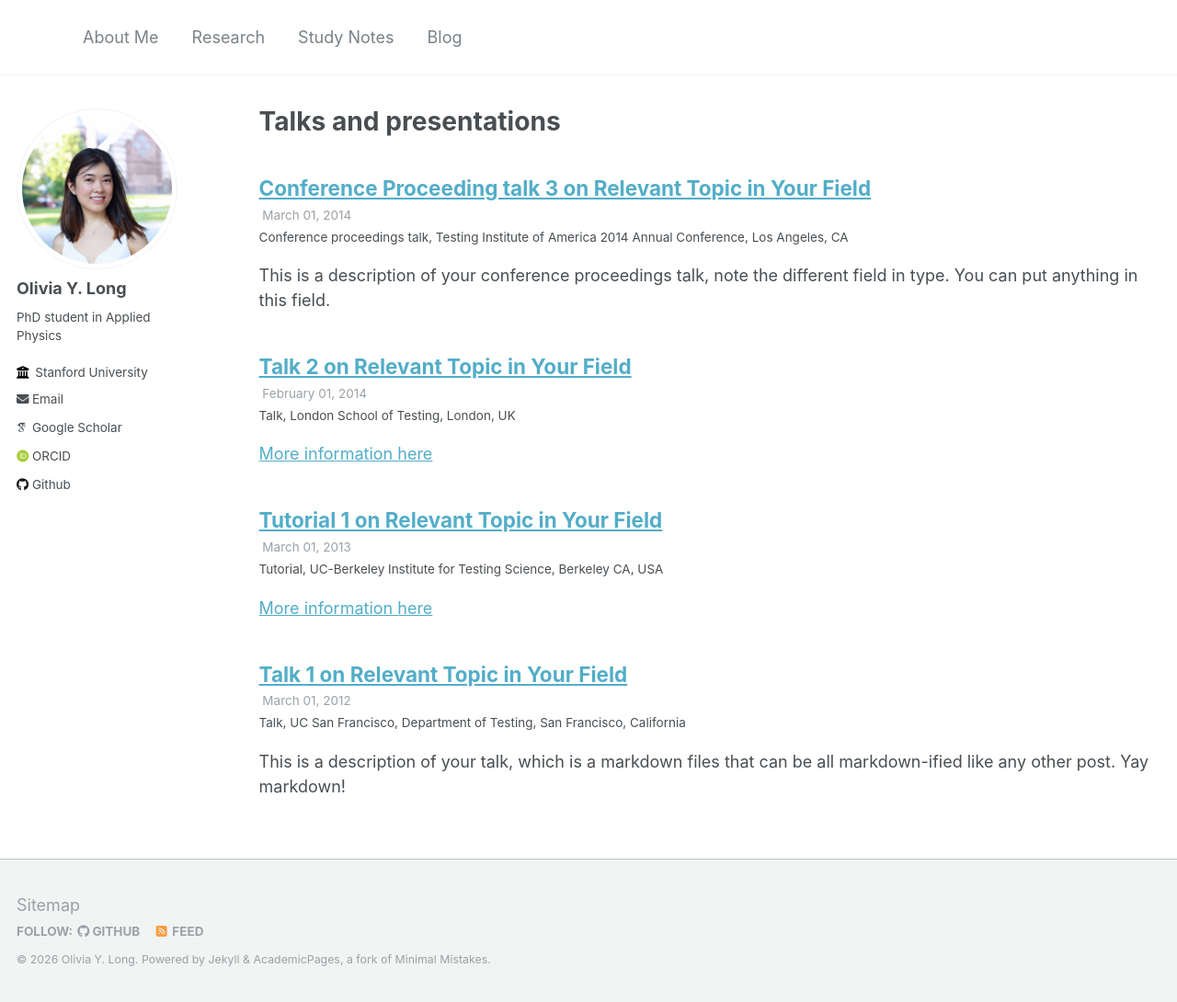
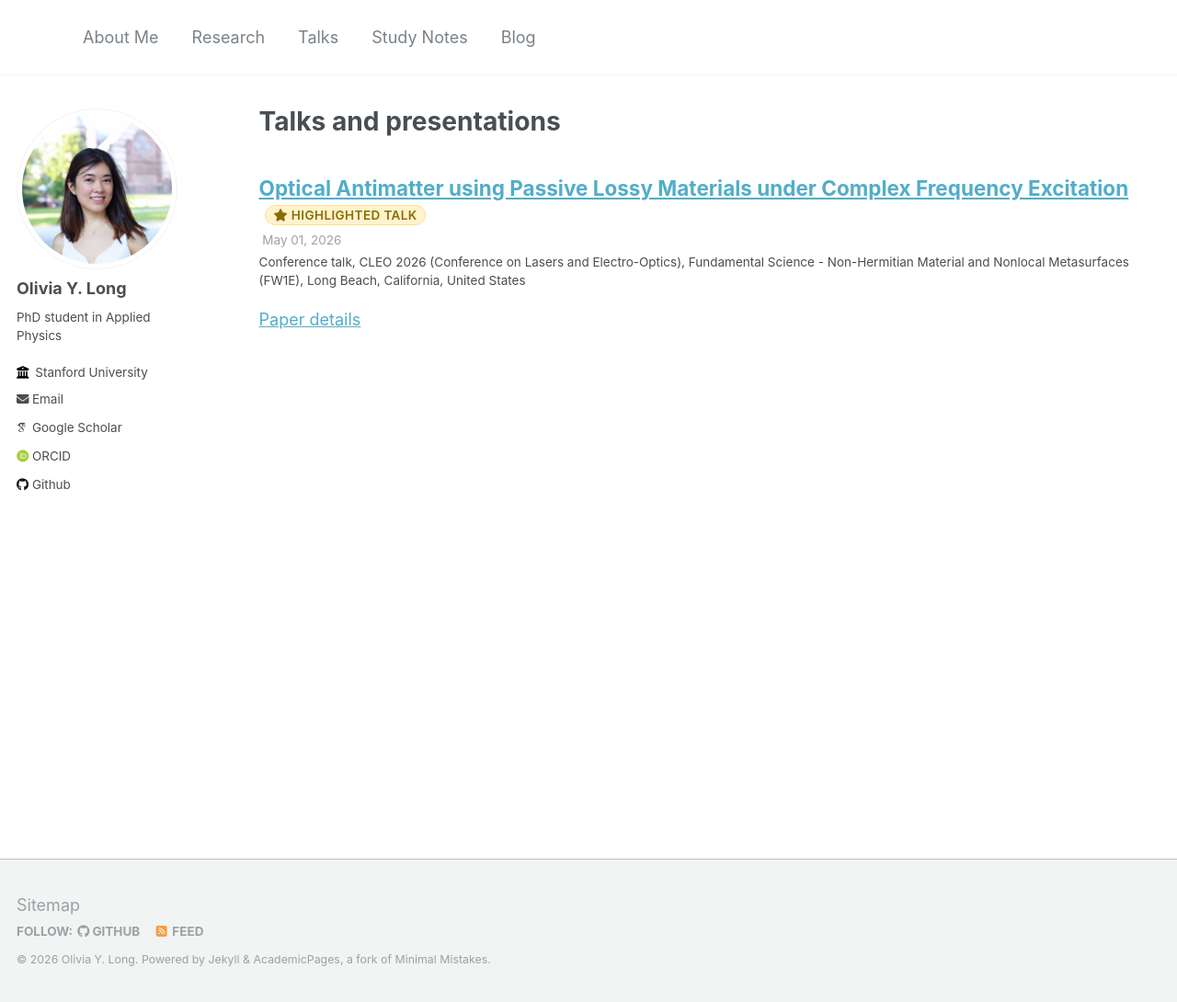
Before and after one commit to oliviaylong/oliviaylong.github.io, a Jekyll site: the page built from _pages/talks.html, in a window 1280 px wide and 1090 px high. Shown: the whole window at 92% size. Built offline with Jekyll 4.4.1, drawn with Linux system fonts in a browser that asks for light colours; some web fonts are replaced.

Commit message:
Add Talks page with CLEO 2026 talk
Enable the Talks nav item, remove theme placeholder talk entries,
add the CLEO 2026 conference talk, and highlight it as a featured
talk via a new highlight badge in the talk archive template.

```diff
--- a/_data/navigation.yml
+++ b/_data/navigation.yml
@@ -6,8 +6,8 @@ main:
   - title: "Research"
     url: /publications/
 
-  #- title: "Talks"
-  #  url: /talks/
+  - title: "Talks"
+    url: /talks/
 
   #- title: "Teaching"
   #  url: /teaching/
--- a/_includes/archive-single-talk.html
+++ b/_includes/archive-single-talk.html
@@ -31,6 +31,9 @@
       {% else %}
         <a href="{{ base_path }}{{ post.url }}" rel="permalink">{{ title }}</a>
       {% endif %}
+      {% if post.highlight %}
+        <span style="display:inline-block; margin-left:0.5em; padding:0.15em 0.6em; font-size:0.6em; font-weight:600; letter-spacing:0.03em; text-transform:uppercase; vertical-align:middle; color:#8a6d00; background-color:#fff3cd; border:1px solid #ffe08a; border-radius:1em;"><i class="fa fa-star" aria-hidden="true"></i> Highlighted Talk</span>
+      {% endif %}
     </h2>
     {% if post.read_time %}
       <p class="page__meta"><i class="fa fa-clock-o" aria-hidden="true"></i> {% include read-time.html %}</p>
--- a/_talks/2012-03-01-talk-1.md
+++ /dev/null
@@ -1,11 +0,0 @@
----
-title: "Talk 1 on Relevant Topic in Your Field"
-collection: talks
-type: "Talk"
-permalink: /talks/2012-03-01-talk-1
-venue: "UC San Francisco, Department of Testing"
-date: 2012-03-01
-location: "San Francisco, California"
----
-
-This is a description of your talk, which is a markdown files that can be all markdown-ified like any other post. Yay markdown!
--- a/_talks/2013-03-01-tutorial-1.md
+++ /dev/null
@@ -1,13 +0,0 @@
----
-title: "Tutorial 1 on Relevant Topic in Your Field"
-collection: talks
-type: "Tutorial"
-permalink: /talks/2013-03-01-tutorial-1
-venue: "UC-Berkeley Institute for Testing Science"
-date: 2013-03-01
-location: "Berkeley CA, USA"
----
-
-[More information here](http://exampleurl.com)
-
-This is a description of your tutorial, note the different field in type. This is a markdown files that can be all markdown-ified like any other post. Yay markdown!
--- a/_talks/2014-02-01-talk-2.md
+++ /dev/null
@@ -1,13 +0,0 @@
----
-title: "Talk 2 on Relevant Topic in Your Field"
-collection: talks
-type: "Talk"
-permalink: /talks/2014-02-01-talk-2
-venue: "London School of Testing"
-date: 2014-02-01
-location: "London, UK"
----
-
-[More information here](http://example2.com)
-
-This is a description of your talk, which is a markdown files that can be all markdown-ified like any other post. Yay markdown!
--- a/_talks/2014-03-01-talk-3.md
+++ /dev/null
@@ -1,11 +0,0 @@
----
-title: "Conference Proceeding talk 3 on Relevant Topic in Your Field"
-collection: talks
-type: "Conference proceedings talk"
-permalink: /talks/2014-03-01-talk-3
-venue: "Testing Institute of America 2014 Annual Conference"
-date: 2014-03-01
-location: "Los Angeles, CA"
----
-
-This is a description of your conference proceedings talk, note the different field in type. You can put anything in this field.
--- /dev/null
+++ b/_talks/2026-05-01-cleo-2026-antimatter.md
@@ -0,0 +1,14 @@
+---
+title: "Optical Antimatter using Passive Lossy Materials under Complex Frequency Excitation"
+collection: talks
+type: "Conference talk"
+permalink: /talks/2026-05-01-cleo-2026-antimatter
+venue: "CLEO 2026 (Conference on Lasers and Electro-Optics), Fundamental Science - Non-Hermitian Material and Nonlocal Metasurfaces (FW1E)"
+date: 2026-05-01
+location: "Long Beach, California, United States"
+highlight: true
+---
+
+[Paper details](https://opg.optica.org/abstract.cfm?uri=CLEO_FS-2026-FW1E.6)
+
+Olivia Y. Long, Peter B. Catrysse, Seunghoon Han, and Shanhui Fan. We demonstrate that passive, lossy materials with positive index at real frequencies can be used to realize ideal optical antimatter, through engineering of complex electromagnetic parameters under specific frequency conditions.
```
